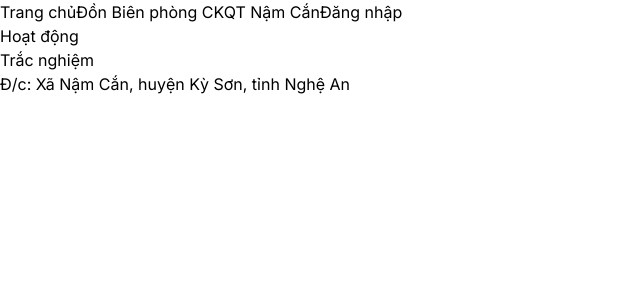
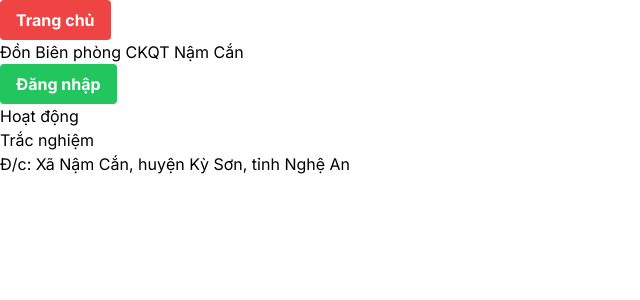
Before and after one commit to Phuongdtt1/Sinhhoathoi, a Next.js app: page / in a window 1280 px wide. Shown: the top 300 px of the page, without its empty margins (0-640 px from the left). Built offline with nearby package versions, Linux system fonts and the light colour scheme.

Commit message:
SHT-004 Fix button css

```diff
--- a/src/app/layout.tsx
+++ b/src/app/layout.tsx
@@ -20,15 +20,19 @@ export default function RootLayout({
         <html lang="en">
         <body className={inter.className}>
         <header>
-                <Link href="/">
-                    <button>Trang chủ</button>
-                </Link>
-            Đồn Biên phòng CKQT Nậm Cắn
-
-                <Link href="/admin">
-                    <button>Đăng nhập</button>
-                </Link>
-
+            <Link href="/">
+                <button
+                    className="bg-red-500 hover:bg-red-600 text-white font-bold py-2 px-4 rounded focus:outline-none focus:shadow-outline">
+                    Trang chủ
+                </button>
+            </Link>
+            <div>Đồn Biên phòng CKQT Nậm Cắn</div>
+            <Link href="/admin">
+                <button
+                    className="bg-green-500 hover:bg-green-600 text-white font-bold py-2 px-4 rounded focus:outline-none focus:shadow-outline">
+                    Đăng nhập
+                </button>
+            </Link>
         </header>
         {children}
         <footer>Đ/c: Xã Nậm Cắn, huyện Kỳ Sơn, tỉnh Nghệ An</footer>
```
